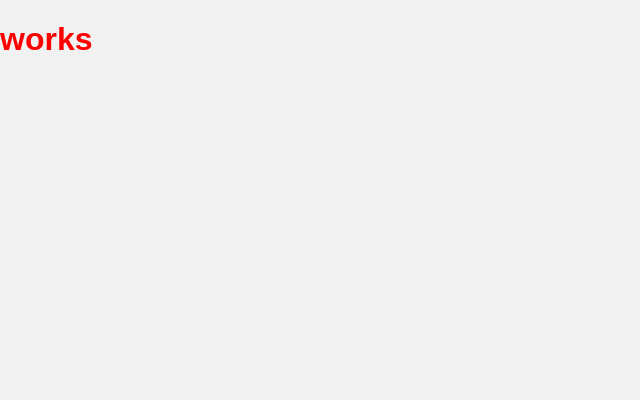
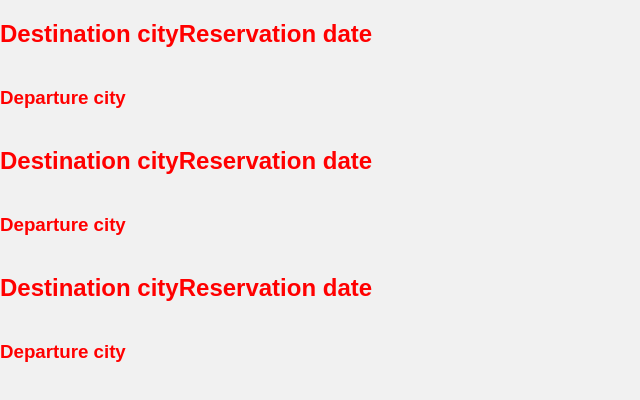
Before and after one commit to Mhamad-Raad/final-capstone-frontend, a React (Create React App) app: page / in a window 1280 px wide. Shown: the top 400 px of the page, without its empty margins (0-640 px from the left). Built offline with nearby package versions, Linux system fonts and the light colour scheme.

Commit message:
set up the reservation items

```diff
--- a/src/components/MyReservation/MyReservations.js
+++ b/src/components/MyReservation/MyReservations.js
@@ -1,9 +1,10 @@
+import ReservationItem from './ReservationItem';
 import './MyReservations.css';
 
 export default function MyReservations() {
-  return (
-    <div className="my-reservations">
-      <h1>works</h1>
-    </div>
-  );
+  return <ul className="my-reservations column">
+    <ReservationItem />
+    <ReservationItem />
+    <ReservationItem />
+  </ul>;
 }
--- /dev/null
+++ b/src/components/MyReservation/ReservationItem.css
@@ -0,0 +1,6 @@
+.reservation-item {
+  justify-content: space-between;
+  align-items: center;
+  padding: 0.5rem 1rem;
+  border: none;
+}
--- /dev/null
+++ b/src/components/MyReservation/ReservationItem.js
@@ -0,0 +1,13 @@
+import React from 'react';
+
+export default function ReservationItem() {
+  return (
+    <li className='reservation-item row'>
+      <div className='column'>
+        <h2 className='destination-city'>Destination city</h2>
+        <h3 className='departure-city'>Departure city</h3>
+      </div>
+      <h2 className="reservation-date">Reservation date</h2>
+    </li>
+  );
+}
```
